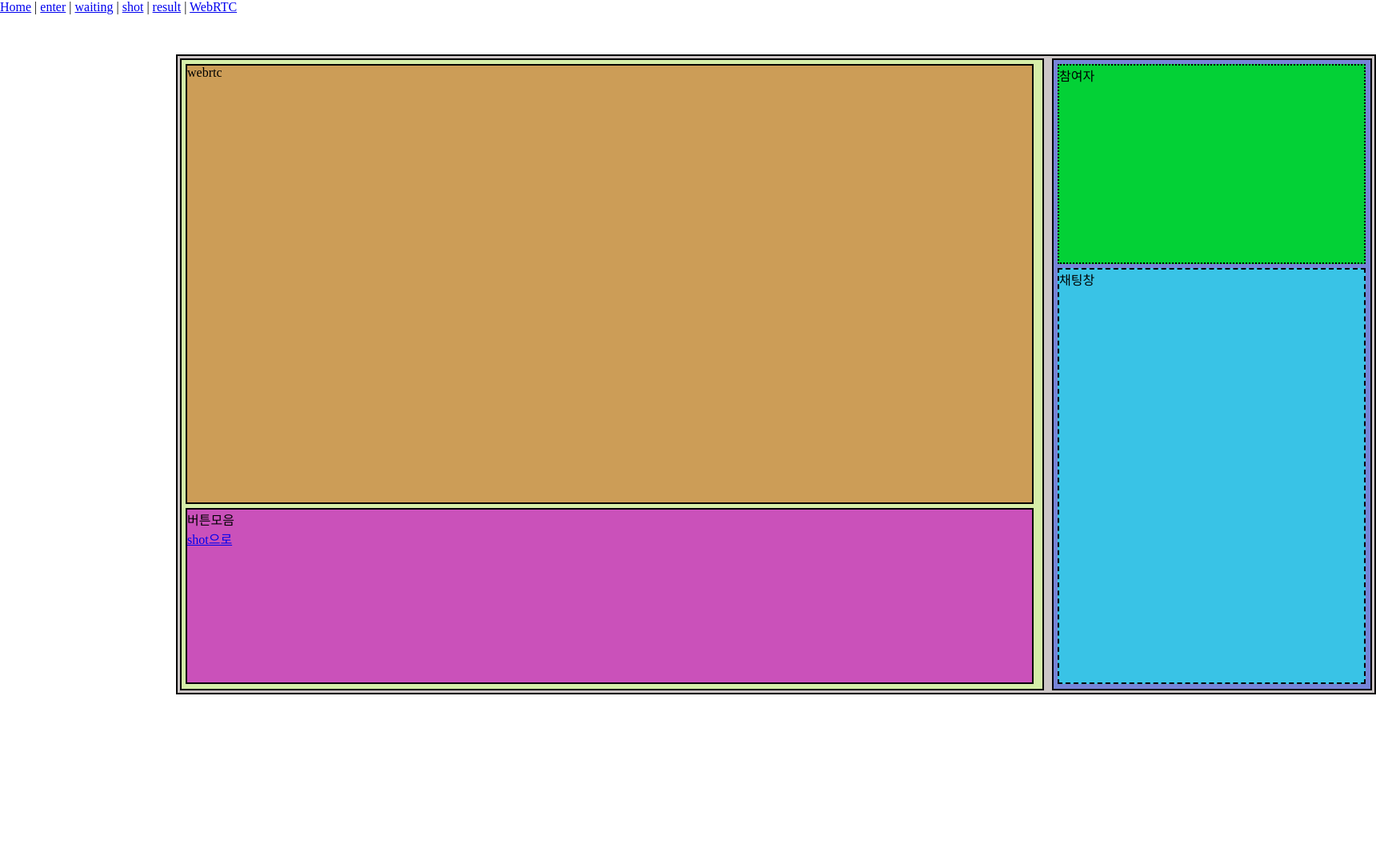
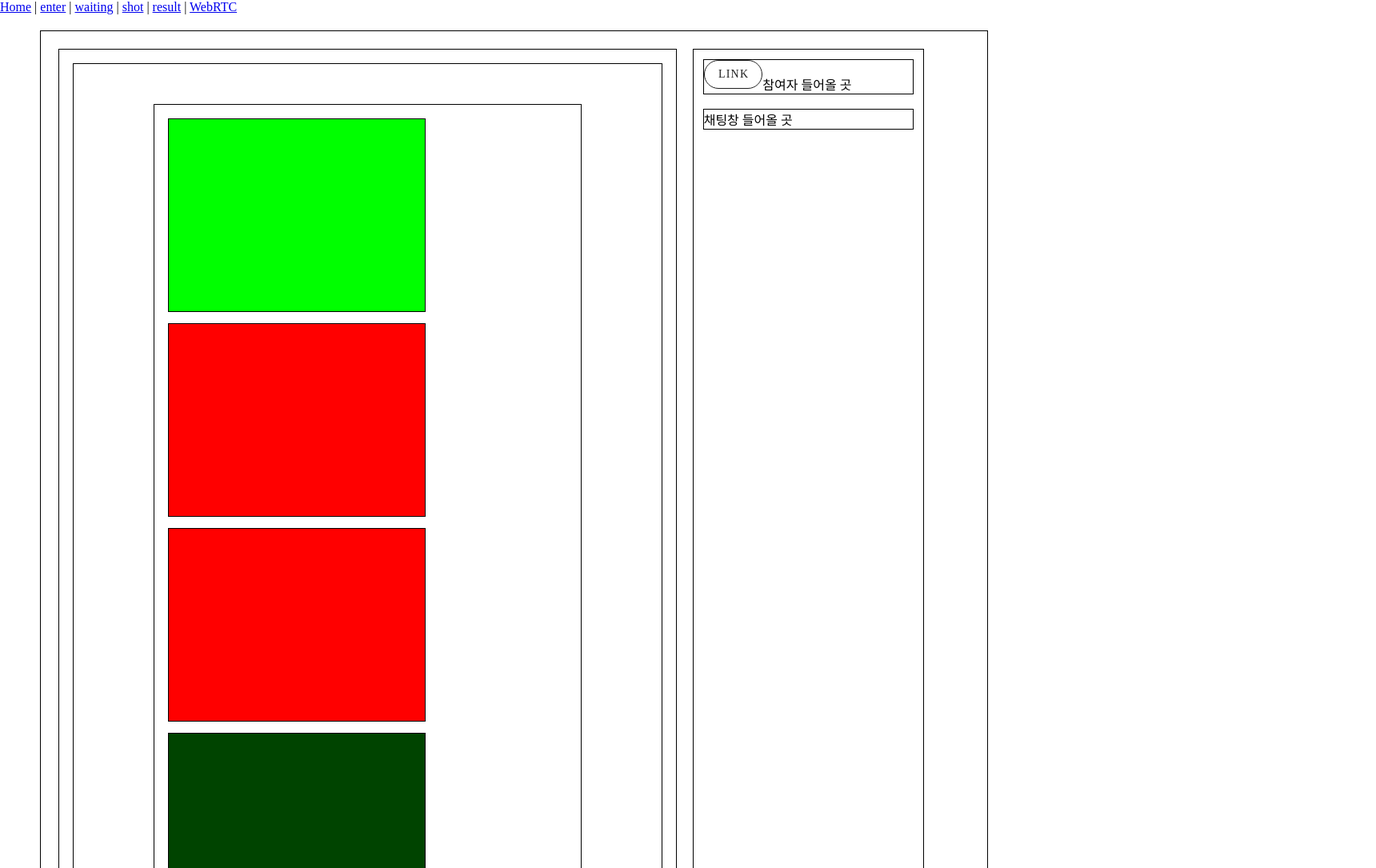
Before and after one commit to woozzangg/Moweb, a Vue app in the folder moweb_front/: page /waiting in a window 1280 px wide. Shown: the top 1085 px of the page at 80% size, 1720 px wide, since content can reach past the window. Before the commit the page ends 868 px from the top, so only its background shows below. Built offline with nearby package versions, Linux system fonts and the light colour scheme.

Commit message:
Update : WaitingView에 촬영대기 촬영화면 결과화면 합쳐놈

```diff
--- a/moweb_front/src/views/MainView.vue
+++ b/moweb_front/src/views/MainView.vue
@@ -20,12 +20,10 @@ export default {
   background-color: #563d34;
 }
 .background {
-  height: 500vh;
+  width: 1900px;
+  height: 3000px;
   overflow: hidden;
-  margin: 0;
   background-image: url("@/assets/mainpage.png");
   background-size: cover;
-  background-repeat: no-repeat;
-  background-position: center;
 }
 </style>
--- a/moweb_front/src/views/ShotView.vue
+++ b/moweb_front/src/views/ShotView.vue
@@ -61,7 +61,7 @@
         배경 선택 할 carousel
         <v-carousel v-model="model">
           <v-carousel-item v-for="(color, i) in colors" :key="color">
-            <v-sheet :color="color" height="50%" tile>
+            <v-sheet :color="color" height="50%" width="50%" tile>
               <v-col class="fill-height" align="center" justify="center">
                 <div class="text-h2">Slide {{ i + 1 }}</div>
               </v-col>
@@ -92,9 +92,5 @@
 <script>
 export default {
   name: "ShotView",
-  data: () => ({
-    model: 0,
-    colors: ["primary", "secondary", "yellow darken-2", "red", "orange"],
-  }),
 };
 </script>
--- a/moweb_front/src/views/WaitingView.vue
+++ b/moweb_front/src/views/WaitingView.vue
@@ -1,148 +1,299 @@
 <template>
-  <div class="maincon">
-    <div class="leftcon">
-      <div class="webrtc1">webrtc</div>
-      <div class="btnzip">
-        버튼모음
-        <div id="app">
-          <router-link to="/shot">shot으로</router-link>
+  <!-- 컨테이너 시작 -->
+  <v-container class="border-style1" style="margin: 20px 0px 0px 50px">
+    <!-- row로 구간 나눔 -->
+    <v-row d-flex fluid justify-space-around style="margin: 0px">
+      <!-- 왼쪽 영역 -->
+      <v-col
+        no-gutters
+        fluid
+        cols="8"
+        class="border-style1"
+        style="margin: 10px 10px 0px 10px"
+      >
+        <!-- //////////// 여기서 v-if나 v-show로  if else 걸어서 두기 -->
+        <!-- ///////// 정상화면 row 9 , 2 -->
+        <!-- # WebRTC 화면 부분 -->
+        <!-- <v-row
+          no-gutters
+          rows="9"
+          fluid
+          class="border-style1"
+          style="margin: 5px"
+        >
+          <canvas
+            class="border-style1"
+            width="320"
+            height="240"
+            style="background-color: #00ff00; margin: 5px"
+          ></canvas>
+          <canvas
+            class="border-style1"
+            width="320"
+            height="240"
+            style="background-color: #ff0000; margin: 5px"
+          ></canvas>
+          <canvas
+            class="border-style1"
+            width="320"
+            height="240"
+            style="background-color: #ff0000; margin: 5px"
+          ></canvas>
+          <canvas
+            class="border-style1"
+            width="320"
+            height="240"
+            style="background-color: #004400; margin: 5px"
+          ></canvas>
+          <canvas
+            class="border-style1"
+            width="320"
+            height="240"
+            style="background-color: #f00; margin: 5px"
+          ></canvas>
+          <canvas
+            class="border-style1"
+            width="320"
+            height="240"
+            style="background-color: #ff0000; margin: 5px"
+          ></canvas>
+          <canvas
+            class="border-style1"
+            width="320"
+            height="240"
+            style="background-color: #ff0000; margin: 5px"
+          ></canvas>
+          WebRTC 화면이 들어올 곳
+        </v-row>
 
-          <router-view />
-        </div>
-      </div>
-    </div>
-    <div class="rightcon">
-      <div class="members">참여자</div>
-      <div class="chattt">채팅창</div>
-    </div>
-  </div>
+        <v-row
+          fluid
+          no-gutters
+          rows="2"
+          class="border-style1"
+          style="margin: 4px"
+        >
+          버튼 모음집
+          <v-btn elevation="9" outlined tile rounded>
+            <router-link to="/shot" style="margin: 10px">shot으로</router-link>
+
+            <router-view />
+          </v-btn>
+          <v-btn class="pink white--text">
+            <router-link to="/waiting" style="margin: 10px"
+              >waiting으로</router-link
+            >
+            |
+          </v-btn>
+        </v-row> -->
+
+        <!-- 촬영화면 들어가는곳 -->
+        <!-- # 배경선택 들어갔을때 화면 col 나눈 후 ㅇㅇ -->
+
+        <!-- <v-row>
+          <v-col
+            no-gutters
+            fluid
+            cols="8"
+            class="border-style1"
+            style="margin: 20px 0px 0px 10px"
+          >
+            <v-row
+              no-gutters
+              rows="9"
+              fluid
+              class="border-style1"
+              style="margin: 5px"
+            >
+              <canvas
+                class="border-style1"
+                width="640"
+                height="480"
+                style="background-color: #ff0000; margin: 20px 0px 0px 50px"
+              ></canvas>
+              <br />
+
+              WebRTC 화면이 들어올 곳
+            </v-row>
+            <br />
+            <v-row
+              fluid
+              no-gutters
+              rows="2"
+              class="border-style1"
+              style="margin: 4px"
+            >
+              버튼 모음집
+              <v-btn elevation="10" outlined tile rounded>
+                <router-link to="/shot" style="margin: 10px"
+                  >shot으로</router-link
+                >
+
+                <router-view />
+              </v-btn>
+              <v-btn class="pink white--text">
+                <router-link to="/waiting" style="margin: 10px"
+                  >waiting으로</router-link
+                >
+                |
+              </v-btn>
+            </v-row>
+          </v-col>
+
+          <v-col
+            no-gutters
+            fluid
+            cols="3"
+            class="border-style1"
+            style="margin: 20px 0px 0px 35px"
+          >
+            배경 선택 할 carousel
+            <v-card
+              v-scroll.self="onScroll"
+              class="overflow-y-auto"
+              max-height="400"
+            >
+              <v-banner class="justify-center text-h5 font-weight-light" sticky>
+                Scroll Me - Method invoked
+
+                <span class="font-weight-bold" v-text="scrollInvoked"></span>
+
+                times
+              </v-banner>
+
+              <v-card-text>
+                <div v-for="n in 12" :key="n" class="mb-4">
+                  Lorem ipsum dolor sit amet consectetur adipisicing elit. Modi
+                  commodi earum tenetur. Asperiores dolorem placeat ab nobis
+                  iusto culpa, autem molestias molestiae quidem pariatur.
+                  Debitis beatae expedita nam facere perspiciatis. Lorem ipsum
+                  dolor sit amet consectetur adipisicing elit. Repellendus
+                  ducimus cupiditate rerum officiis consequuntur laborum
+                  doloremque quaerat ipsa voluptates, nobis nam quis nulla ullam
+                  at corporis, similique ratione quasi illo!
+                </div>
+              </v-card-text>
+            </v-card>
+          </v-col>
+        </v-row> -->
+
+        <!-- # 결과화면 들어가는곳  -->
+
+        <v-row
+          no-gutters
+          rows="9"
+          fluid
+          class="border-style1"
+          style="margin: 5px"
+        >
+          <v-container
+            class="border-style1"
+            style="margin: 50px 100px 50px 100px"
+          >
+            <canvas
+              class="border-style1"
+              width="320"
+              height="240"
+              style="background-color: #00ff00; margin: 5px"
+            ></canvas>
+            <canvas
+              class="border-style1"
+              width="320"
+              height="240"
+              style="background-color: #ff0000; margin: 5px"
+            ></canvas>
+            <canvas
+              class="border-style1"
+              width="320"
+              height="240"
+              style="background-color: #ff0000; margin: 5px"
+            ></canvas>
+            <canvas
+              class="border-style1"
+              width="320"
+              height="240"
+              style="background-color: #004400; margin: 5px"
+            ></canvas>
+          </v-container>
+          WebRTC 화면이 들어올 곳
+        </v-row>
+
+        <v-row
+          fluid
+          no-gutters
+          rows="2"
+          class="border-style1"
+          style="margin: 4px"
+        >
+          버튼 모음집
+          <v-btn elevation="9" outlined tile rounded>
+            <router-link to="/shot" style="margin: 10px">shot으로</router-link>
+
+            <router-view />
+          </v-btn>
+          <v-btn class="pink white--text">
+            <router-link to="/waiting" style="margin: 10px"
+              >waiting으로</router-link
+            >
+            |
+          </v-btn>
+        </v-row>
+        <!-- <br /> -->
+      </v-col>
+      <!-- <v-spacer></v-spacer> -->
+      <!-- 오른쪽 영역 시작 -->
+      <v-col
+        fluid
+        no-gutters
+        cols="3"
+        class="border-style1"
+        style="margin: 10px 10px 0px 10px"
+      >
+        <!-- 참여 멤버 -->
+        <v-row no-gutters fluid rows="4" class="border-style1">
+          <!-- 이거 버튼 왜 안먹냐 오른쪽으로 붙는거-->
+          <!-- 이거 링크 버튼임 -->
+          <v-btn d-flex class="float-right" outlined rounded color="primary">
+            Link
+          </v-btn>
+          <br />
+          참여자 들어올 곳
+        </v-row>
+        <br />
+        <!-- 채팅창 -->
+        <v-row no-gutters fluid rows="6" class="border-style1"
+          >채팅창 들어올 곳 <br />
+          <!-- <v-virtual-scroll height="100" item-height="20">
+
+          /></v-virtual-scroll> -->
+        </v-row>
+      </v-col>
+    </v-row>
+  </v-container>
 </template>
 <script>
 export default {
   name: "WaitingView",
+  // data() {
+  //   return {
+  //     colors: [
+  //       "indigo",
+  //       "warning",
+  //       "pink darken-2",
+  //       "red lighten-1",
+  //       "deep-purple accent-4",
+  //     ],
+  //     slides: ["First", "Second", "Third", "Fourth", "Fifth"],
+  //   };
+  // },
+  data: () => ({
+    scrollInvoked: 0,
+  }),
+
+  methods: {
+    onScroll() {
+      this.scrollInvoked++;
+    },
+  },
 };
 </script>
-
-<style>
-/* 메인페이지 */
-/* .maincon {
-  background-color: rgb(204, 198, 198);
-  width: 1600px;
-  height: 700px;
-  float: center;
-  border: 2px solid rgb(0, 0, 0);
-  margin: 90px 0px 0px 160px;
-} */
-.maincon {
-  background-color: rgb(204, 198, 198);
-  width: 1500px;
-  height: 800px;
-  float: center;
-  border: 2px solid rgb(0, 0, 0);
-  margin: 50px 0px 0px 220px;
-}
-/* 왼쪽 영역 */
-/* .leftcon {
-  background-color: rgb(213, 238, 168);
-  width: 1150px;
-  height: 690px;
-  float: left;
-  border: 2px solid rgb(0, 0, 0);
-  margin: 3px;
-} */
-.leftcon {
-  background-color: rgb(213, 238, 168);
-  width: 1080px;
-  height: 790px;
-  float: left;
-  border: 2px solid rgb(0, 0, 0);
-  margin: 3px;
-}
-/* .rightcon {
-  background-color: rgb(118, 132, 216);
-  width: 430px;
-  height: 690px;
-  float: right;
-  border: 2px solid rgb(0, 0, 0);
-  margin: 3px;
-} */
-
-.rightcon {
-  background-color: rgb(118, 132, 216);
-  width: 400px;
-  height: 790px;
-  float: right;
-  border: 2px solid rgb(0, 0, 0);
-  margin: 3px;
-}
-/* .webrtc1 {
-  background-color: rgb(204, 157, 87);
-  width: 1130px;
-  height: 500px;
-  float: center;
-  border: 2px solid rgb(0, 0, 0);
-
-  margin: 5px;
-} */
-.webrtc1 {
-  background-color: rgb(204, 157, 87);
-  width: 1060px;
-  height: 550px;
-  float: center;
-  border: 2px solid rgb(0, 0, 0);
-
-  margin: 5px;
-}
-/* .btnzip {
-  background-color: rgb(202, 81, 186);
-  width: 1130px;
-  height: 170px;
-  float: center;
-  border: 2px solid rgb(0, 0, 0);
-  margin: 5px;
-} */
-.btnzip {
-  background-color: rgb(202, 81, 186);
-  width: 1060px;
-  height: 220px;
-  float: center;
-  border: 2px solid rgb(0, 0, 0);
-  margin: 5px;
-}
-/* .members {
-  background-color: rgb(3, 209, 54);
-  width: 410px;
-  height: 250px;
-  float: top;
-  border: 2px solid rgb(0, 0, 0);
-  border-style: dotted;
-  margin: 5px;
-} */
-.members {
-  background-color: rgb(3, 209, 54);
-  width: 385px;
-  height: 250px;
-  float: top;
-  border: 2px solid rgb(0, 0, 0);
-  border-style: dotted;
-  margin: 5px;
-}
-/* .chattt {
-  background-color: rgb(57, 195, 230);
-  width: 410px;
-  height: 420px;
-  float: bottom;
-  border: 2px solid rgb(0, 0, 0);
-  border-style: dashed;
-  margin: 5px;
-} */
-.chattt {
-  background-color: rgb(57, 195, 230);
-  width: 385px;
-  height: 520px;
-  float: bottom;
-  border: 2px solid rgb(0, 0, 0);
-  border-style: dashed;
-  margin: 5px;
-}
-</style>
```
Also changed, not shown: moweb_front/src/views/EnterView.vue (+0 -18 lines), moweb_front/src/assets/mainpage.png.
